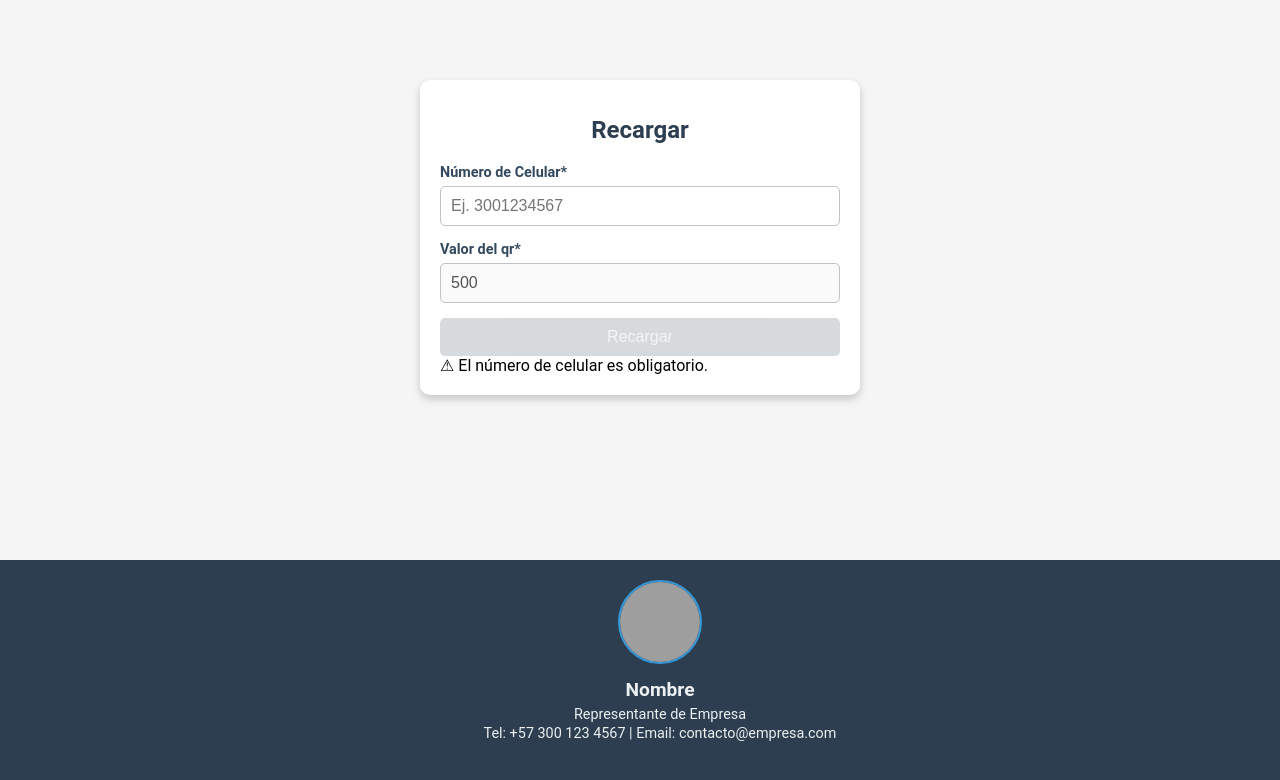
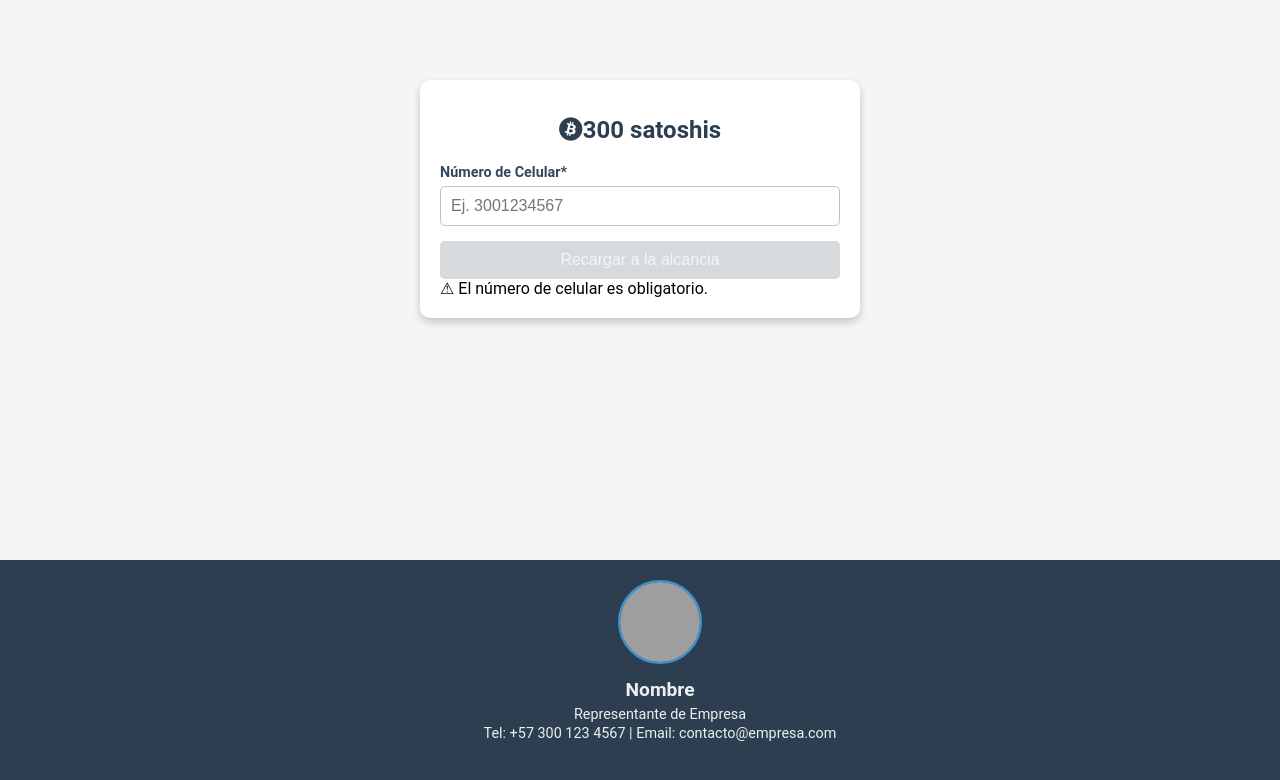
Before and after one commit to Eider22/bismetisb, an Angular app: page / in a window 1280 px wide. Shown: the top 780 px of the page. Built offline with nearby package versions, Linux system fonts and the light colour scheme; grey boxes are pictures that could not be loaded.

Commit message:
Se hacen cambios en el formulario y se agrega icono de Bitcoin

```diff
--- a/src/app/recarga-qr/recarga-qr.component.html
+++ b/src/app/recarga-qr/recarga-qr.component.html
@@ -1,6 +1,6 @@
 <div class="super-container">
   <div class="container">
-    <h1>Recargar</h1>
+    <h1><i class="fa-brands fa-bitcoin"></i>{{amount}} satoshis </h1>
     <form [formGroup]="formGroupRecarga" (ngSubmit)="onSubmit()">
       <label for="phone">Número de Celular*</label>
       <input
@@ -11,16 +11,7 @@
         required
       />
 
-      <label for="amount">Valor del qr*</label>
-      <input
-        formControlName="amountControl"
-        type="number"
-        id="amount"
-        placeholder="Ej. 5000"
-        required
-      />
-
-      <button type="submit" [disabled]="formGroupRecarga.invalid">Recargar</button>
+      <button type="submit" [disabled]="formGroupRecarga.invalid">Recargar a la alcancia</button>
     </form>
 
     <!-- Mostrar errores -->
--- a/src/app/recarga-qr/recarga-qr.component.ts
+++ b/src/app/recarga-qr/recarga-qr.component.ts
@@ -10,13 +10,17 @@ import { FormBuilder, FormGroup, Validators } from '@angular/forms';
 })
 export class RecargaQrComponent {
   isImageExpanded = false;
+  amount: number = 300;
   formGroupRecarga: FormGroup;
 
   constructor(private formBuilder: FormBuilder) {
     this.formGroupRecarga = this.formBuilder.group({
       phoneControl: ['', [Validators.required, Validators.pattern(/^\d{10}$/)]], // Validación de 10 dígitos
-      amountControl: [{ value: 500, disabled: true }, [Validators.required, Validators.min(500)]] // Valor predeterminado deshabilitado
     });
+  }
+
+  getPhoneControlValue(): string {
+    return this.formGroupRecarga.get('phoneControl')?.value || ''; // Retorna el valor o una cadena vacía
   }
 
 
--- a/src/index.html
+++ b/src/index.html
@@ -6,6 +6,7 @@
   <base href="/">
   <meta name="viewport" content="width=device-width, initial-scale=1">
   <link rel="icon" type="image/x-icon" href="favicon.ico">
+  <script src="https://kit.fontawesome.com/d229e9ff7b.js" crossorigin="anonymous"></script>
 </head>
 <body>
   <app-root></app-root>
```
Also changed, not shown: src/assets/bitcoin-brands-solid.svg (added).
